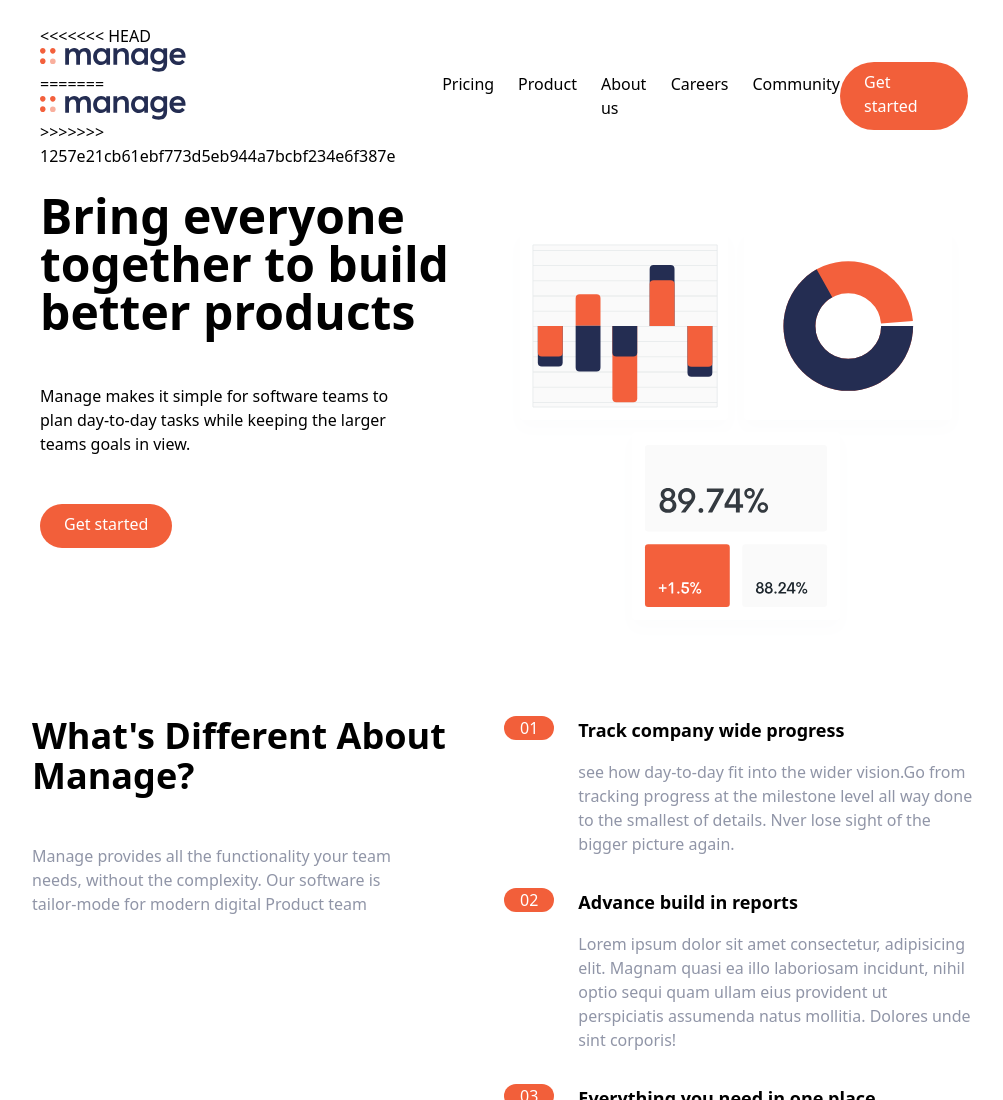
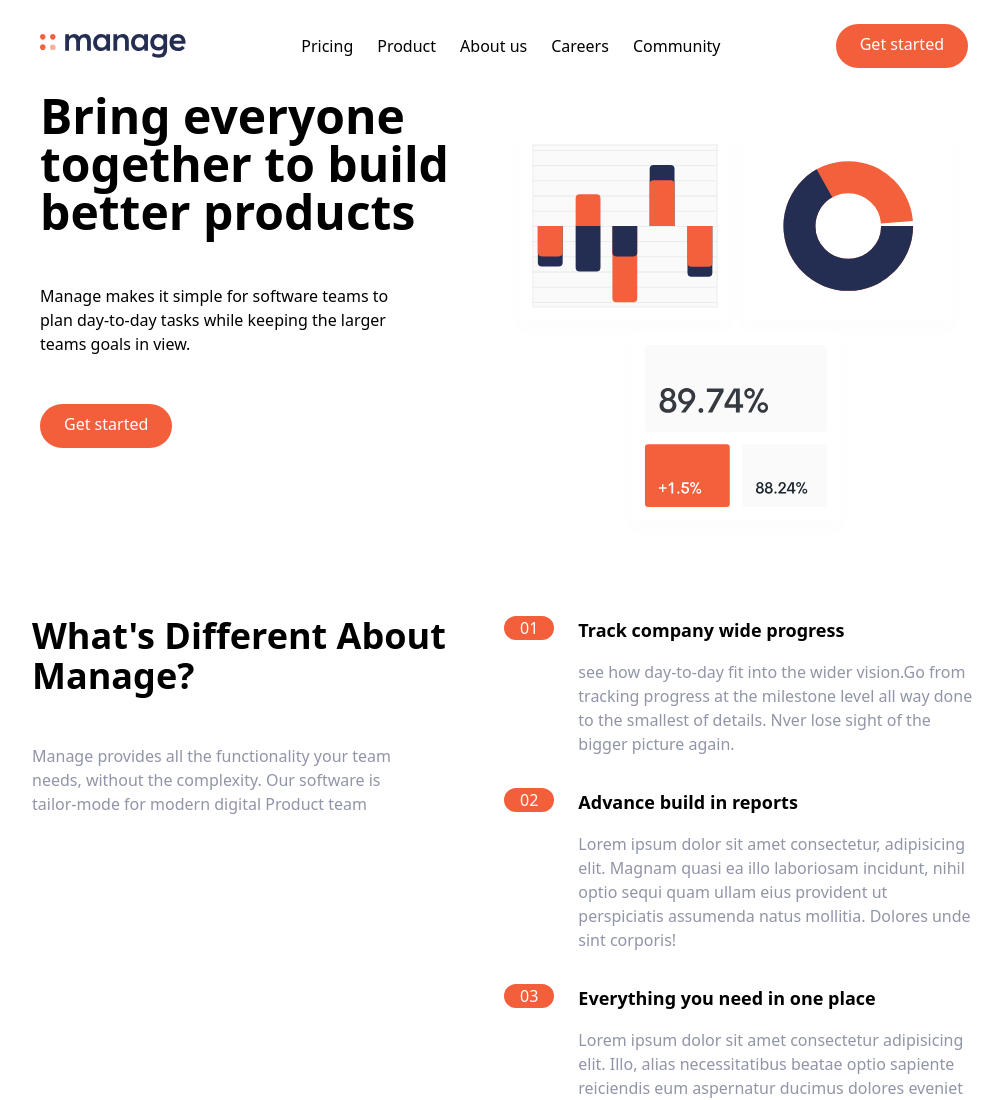
Before and after one commit to AH-Aashiq/manage-app, a website: page index.html in a window 1280 px wide. Shown: the top 1100 px of the page, without its empty margins (136-1139 px from the left). Drawn offline with Linux system fonts and the light colour scheme.

Commit message:
update features

```diff
--- a/index.html
+++ b/index.html
@@ -14,11 +14,7 @@
       <div class="flex items-center justify-between">
         <!-- Logo -->
         <div>
-<<<<<<< HEAD
           <img src="img/logo.svg " alt="--Logo--"/>
-=======
-          <img src="img/logo.svg " alt="--Logo--" />
->>>>>>> 1257e21cb61ebf773d5eb944a7bcbf234e6f387e
         </div>
 
         <!-- Menu Items -->
```
